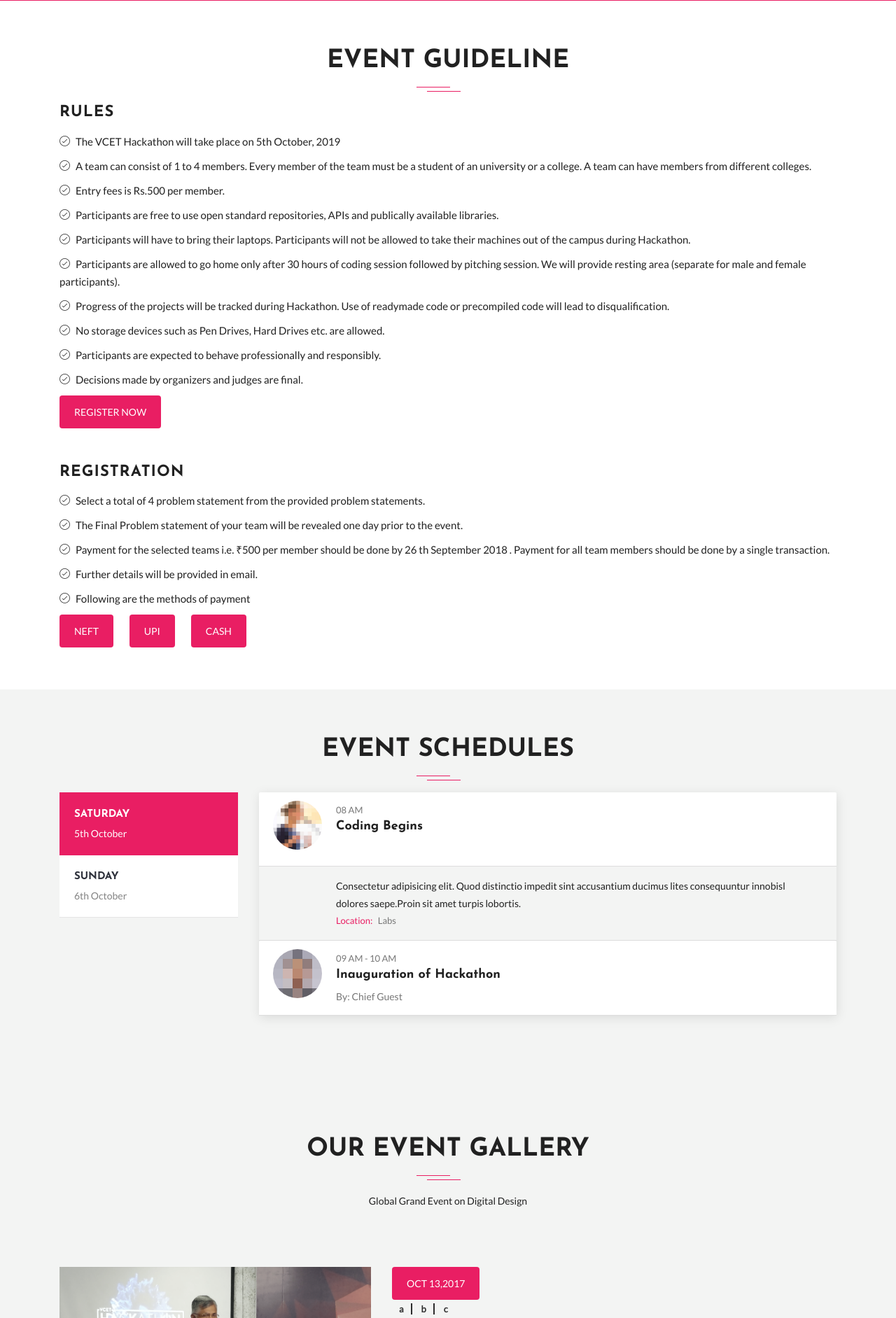
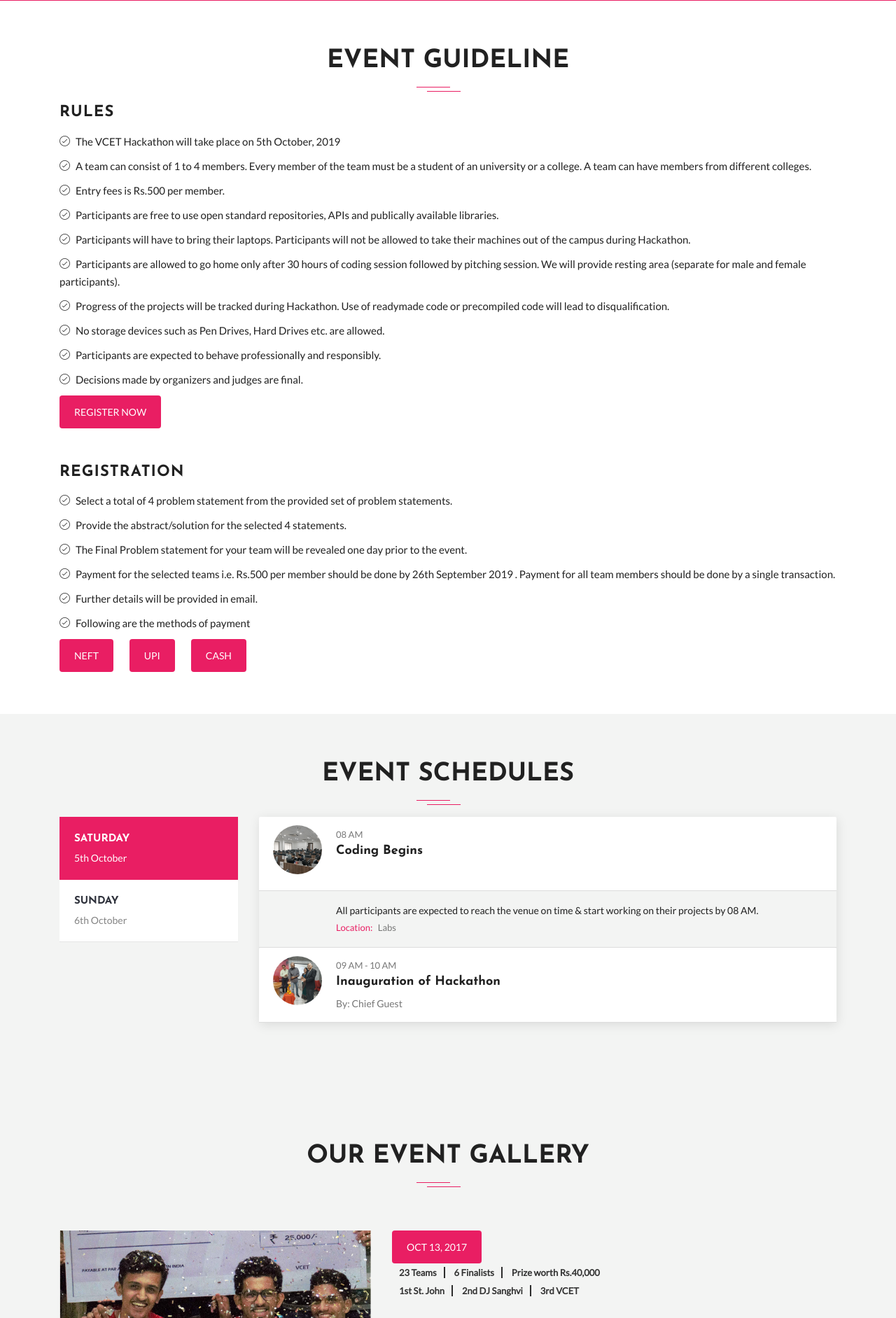
Before and after one commit to RavenColEvol/Hack, a Django app: page / in a window 1280 px wide. Shown: the part 3754-5637 px from the top of the page at 70% size. Run offline with Django 3.2, Linux system fonts and the light colour scheme; some libraries are stand-ins or nearby versions; some web fonts are replaced.

Commit message:
v0.2 Updated

```diff
--- a/hackathon/main/forms.py
+++ b/hackathon/main/forms.py
@@ -32,6 +32,3 @@ class StudentForm(forms.ModelForm):
             raise forms.ValidationError('All four problem statement must be different')
 
         return self.cleaned_data
-
-class Email(forms.Form):
-    email_id = forms.CharField()
--- a/hackathon/main/urls.py
+++ b/hackathon/main/urls.py
@@ -5,5 +5,4 @@ urlpatterns = [
     path('',views.IndexView.as_view(),name='index'),
     path('problem_list/',views.CompanyProblemsList.as_view(),name='problem_list'),
     path('student_form/',views.StudentFormView,name='student_form'),
-    path('email/',views.test_email,name='email')
 ]
--- a/hackathon/main/views.py
+++ b/hackathon/main/views.py
@@ -3,7 +3,7 @@ from django.contrib import messages
 from mail_templated import send_mail
 from django.views.generic import ListView, FormView, TemplateView
 from main.models import CompanyInfo
-from main.forms import StudentForm,Email
+from main.forms import StudentForm
 from django.template.loader import render_to_string
 
 # Create your views here.
@@ -27,29 +27,8 @@ def StudentFormView(request):
             instance.problem_statement_3 = form.cleaned_data['problem_statement_3']
             instance.problem_statement_4 = form.cleaned_data['problem_statement_4']
             email_address = form.cleaned_data['team_leader_email']
-            messages.success(request,'Thanks ! for applying . You\'ll be notified about further steps.')
+            print(email_address,form.cleaned_data['team_leader_name'])
+            send_mail('email/confirmation.tpl',{'team_leader':form.cleaned_data['team_leader_name']},'vcet.hackathon@vcet.edu.in',[email_address,])
             instance.save()
-            send_email(email_address)
-            return redirect('/')
+            return redirect('index')
     return render(request,'main/form.html',{'form':form})
-
-def test_email(request):
-    form = Email()
-    if request.method == 'POST':
-        form = Email(request.POST)
-        if form.is_valid():
-            to = form.cleaned_data['email_id']
-            send_mail('email/confirmation.tpl',{'team_leader':'Ravi'},'ravi@gmail.com',[to,])
-    return render(request,'main/email.html',{'form':form})
-
-def send_email(to_email):
-        subject = 'cool'
-        content = 'cm'
-        from_email = 'onecourse1@gmail.com'
-
-        send_mail(subject,
-        content,
-        from_email,
-        [to_email],
-        fail_silently=False
-        )
--- a/hackathon/static/css/main.css
+++ b/hackathon/static/css/main.css
@@ -637,7 +637,7 @@ a.back-to-top:hover, a.back-to-top:focus {
 }
 
 .navbar-expand-lg .navbar-nav .nav-link {
-  color: #fff;
+  color: #333333;
   padding: 0 15px;
   margin-top: 10px;
   margin-bottom: 10px;
@@ -648,6 +648,11 @@ a.back-to-top:hover, a.back-to-top:focus {
   -moz-transition: all 0.3s ease-in-out;
   transition: all 0.3s ease-in-out;
   position: relative;
+}
+
+.nav-style{
+  width:200px;
+  height:auto;
 }
 
 .navbar-expand-lg .navbar-nav li > a:before {
@@ -1862,9 +1867,11 @@ a.back-to-top:hover, a.back-to-top:focus {
 .footer-area ul li a:hover {
   color: #E91E63;
 }
-
+.footer-social{
+  display:inline-block !important;
+}
 .footer-area .footer-social li {
-  display: inline-block;
+  display: inline-block !important;
 }
 
 .footer-area .footer-social li a {
@@ -1873,7 +1880,7 @@ a.back-to-top:hover, a.back-to-top:focus {
   width: 35px;
   height: 35px;
   line-height: 35px;
-  display: block;
+  display: block !important;
   text-align: center;
   border-radius: 4px;
   font-size: 15px;
--- a/hackathon/templates/main/base.html
+++ b/hackathon/templates/main/base.html
@@ -7,7 +7,7 @@
     <meta charset="utf-8">
     <meta name="viewport" content="width=device-width, initial-scale=1, shrink-to-fit=no">
 
-    <title>Grand - Event and Conference Template</title>
+    <title>VCET | Hackathon 2019</title>
 
     <!-- Bootstrap CSS -->
     <link rel="stylesheet" type="text/css" href="{%static 'css/bootstrap.min.css'%}">
@@ -33,7 +33,7 @@
         <!-- Navbar Start -->
         {% url 'problem_list' as problem_list %}
         {% url 'index' as index %}
-        <nav class="navbar navbar-expand-lg fixed-top scrolling-navbar bg-dark">
+        <nav class="navbar navbar-expand-lg fixed-top scrolling-navbar bg-light">
             <div class="container">
                 <!-- Brand and toggle get grouped for better mobile display -->
                 <div class="navbar-header">
@@ -44,7 +44,7 @@
                         <span class="icon-menu"></span>
                         <span class="icon-menu"></span>
                     </button>
-                    <a href="{%url 'index'%}" class="navbar-brand"><img src="{%static 'img/logo.png'%}" alt=""></a>
+                    <a href="{%url 'index'%}" class="navbar-brand nav-style"><img src="{%static 'img/logo.png'%}" alt=""></a>
                 </div>
                 <div class="collapse navbar-collapse" id="main-navbar">
                     <ul class="navbar-nav mr-auto w-100 justify-content-end">
@@ -144,7 +144,7 @@
             <div class="container">
                 <div class="row">
                     <div class="col-md-6 col-lg-3 col-sm-6 col-xs-12 wow fadeInUp" data-wow-delay="0.2s">
-                        <h3><img src="{%static 'img/logo.png'%}" alt=""></h3>
+                        <h3><img src="{%static 'img/logo-white.png'%}" class="nav-style" alt=""></h3>
                         <!--
           <p>
             Aorem ipsum dolor sit amet elit sed lum tempor incididunt ut labore el dolore alg minim veniam quis nostrud ncididunt.
@@ -172,7 +172,7 @@
 
                         <h3>FOLLOW US ON</h3>
                         <div class="widget">
-                            <ul class="footer-social">
+                            <ul class="footer-social" style="display:inline-block !important;">
                                 <li><a class="facebook" href="https://www.facebook.com/VCET-Hackathon-504784249879705"
                                         target="_blank"><i class="lni-facebook-filled"></i></a></li>
                                 <li><a class="twitter" href="https://twitter.com/login?lang=en" target="_blank"><i
--- a/hackathon/templates/main/index.html
+++ b/hackathon/templates/main/index.html
@@ -261,7 +286,7 @@
                 <img src="{%static 'img/trophy/1st.svg'%}" alt="">
             </div>
             <div class="prize-card-content first">
-                Rs. 50,000
+                Rs. 40,000
             </div>
           </div>
           <div class="prize-card text-center">
@@ -362,12 +387,14 @@
         <br>
         <h2 class="intro-title">REGISTRATION</h2>
         <ul class="list-specification">
-          <li><i class="lni-check-mark-circle"></i> Select a total of 4 problem statement from the provided problem
+          <li><i class="lni-check-mark-circle"></i> Select a total of 4 problem statement from the provided set of problem
             statements.</li>
-          <li><i class="lni-check-mark-circle"></i> The Final Problem statement of your team will be revealed one day
+          <li><i class="lni-check-mark-circle"></i> Provide the abstract/solution for the selected 4
+            statements.</li>
+          <li><i class="lni-check-mark-circle"></i> The Final Problem statement for your team will be revealed one day
             prior to the event.</li>
-          <li><i class="lni-check-mark-circle"></i> Payment for the selected teams i.e. ₹500 per member should be done
-            by 26 th September 2018 . Payment for all team members should be done by a single transaction.</li>
+          <li><i class="lni-check-mark-circle"></i> Payment for the selected teams i.e. Rs.500 per member should be done
+            by 26th September 2019 . Payment for all team members should be done by a single transaction.</li>
           <li><i class="lni-check-mark-circle"></i> Further details will be provided in email.</li>
           <li><i class="lni-check-mark-circle"></i> Following are the methods of payment</li>
         </ul>
@@ -512,7 +539,7 @@
                   <div class="collapsed card-header" data-toggle="collapse" data-target="#collapseOne"
                     aria-expanded="false" aria-controls="collapseOne">
                     <div class="images-box">
-                      <img class="img-fluid" src="{%static 'img/speaker/speakers-1.jpg'%}" alt="">
+                      <img class="img-fluid" src="{%static 'img/code-min.png'%}" alt="">
                     </div>
                     <span class="time">08 AM</span>
                     <h4>Coding Begins</h4>
@@ -522,8 +549,7 @@
                 </div>
                 <div id="collapseOne" class="collapse show" aria-labelledby="headingOne" data-parent="#accordion">
                   <div class="card-body">
-                    <p>Consectetur adipisicing elit. Quod distinctio impedit sint accusantium ducimus lites consequuntur
-                      innobisl dolores saepe.Proin sit amet turpis lobortis.</p>
+                    <p>All participants are expected to reach the venue on time & start working on their projects by 08 AM.</p>
                     <div class="location">
                       <span>Location:</span> Labs
                     </div>
@@ -535,7 +561,7 @@
                   <div class="collapsed card-header" data-toggle="collapse" data-target="#collapseTwo"
                     aria-expanded="false" aria-controls="collapseTwo">
                     <div class="images-box">
-                      <img class="img-fluid" src="{%static 'img/speaker/speakers-2.jpg'%}" alt="">
+                      <img class="img-fluid" src="{%static 'img/inaug-min.png'%}" alt="">
                     </div>
                     <span class="time">09 AM - 10 AM </span>
                     <h4>Inauguration of Hackathon</h4>
@@ -544,8 +570,7 @@
                 </div>
                 <div id="collapseTwo" class="collapse" aria-labelledby="headingTwo" data-parent="#accordion">
                   <div class="card-body">
-                    <p>Consectetur adipisicing elit. Quod distinctio impedit sint accusantium ducimus lites consequuntur
-                      innobisl dolores saepe.Proin sit amet turpis lobortis.</p>
+                    <p>Inauguration of the Hackathon Event will be done by the Chief Guest, Principal Sir & all our Faculty Members.</p>
                     <div class="location">
                       <span>Location:</span> Seminar Hall
                     </div>
@@ -583,7 +608,7 @@
                   <div class="collapsed card-header" data-toggle="collapse" data-target="#collapseOne1"
                     aria-expanded="false" aria-controls="collapseOne1">
                     <div class="images-box">
-                      <img class="img-fluid" src="{%static 'img/speaker/speakers-1.jpg'%}" alt="">
+                      <img class="img-fluid" src="{%static 'img/judge-min.png'%}" alt="">
                     </div>
                     <span class="time">01 PM - 02 PM</span>
                     <h4>Selection for finalist</h4>
@@ -592,8 +617,7 @@
                 </div>
                 <div id="collapseOne1" class="collapse show" aria-labelledby="headingOne1" data-parent="#accordion2">
                   <div class="card-body">
-                    <p>Consectetur adipisicing elit. Quod distinctio impedit sint accusantium ducimus lites consequuntur
-                      innobisl dolores saepe.Proin sit amet turpis lobortis.</p>
+                    <p>All Participants need to present their final work and the best ones will proceed for Pitching Round.</p>
                     <div class="location">
                       <span>Location:</span> Labs
                     </div>
@@ -605,7 +629,7 @@
                   <div class="collapsed card-header" data-toggle="collapse" data-target="#collapseTwo2"
                     aria-expanded="false" aria-controls="collapseTwo2">
                     <div class="images-box">
-                      <img class="img-fluid" src="{%static 'img/speaker/speakers-2.jpg'%}" alt="">
+                      <img class="img-fluid" src="{%static 'img/pitch-min.png'%}" alt="">
                     </div>
                     <span class="time">03 PM - 05 PM</span>
                     <h4>Final pitching of finalists.</h4>
@@ -614,8 +638,7 @@
                 </div>
                 <div id="collapseTwo2" class="collapse" aria-labelledby="headingTwo2" data-parent="#accordion2">
                   <div class="card-body">
-                    <p>Consectetur adipisicing elit. Quod distinctio impedit sint accusantium ducimus lites consequuntur
-                      innobisl dolores saepe.Proin sit amet turpis lobortis.</p>
+                    <p>Pitching Round for the Finalists from which the Winners will be declared.</p>
                     <div class="location">
                       <span>Location:</span> Seminar Hall
                     </div>
@@ -639,45 +662,61 @@
           <div class="col-12">
             <div class="section-title-header text-center">
               <h1 class="section-title wow fadeInUp" data-wow-delay="0.2s">our event gallery</h1>
-              <p class="wow fadeInDown" data-wow-delay="0.2s">Global Grand Event on Digital Design</p>
+              <!--<p class="wow fadeInDown" data-wow-delay="0.2s">Global Grand Event on Digital Design</p>-->
             </div>
           </div>
         </div>
 
         <div class="row left-positioning">
           <div class="col-md-5">
-              <img src="{%static 'img/car1-min.png'%}" class="img-fluid" alt="">
+              <img src="{%static 'img/winners.jpg'%}" class="img-fluid" alt="">
           </div>
           <div class="col-md-7">
-            <button class="btn btn-common">Oct 13,2017</button>
+            <button class="btn btn-common">Oct 13, 2017</button>
             <div class="content">
               <ul class='tabs'>
-                <li><a href="">a</a></li>
-                <li><a href="">b</a></li>
-                <li><a href="">c</a></li>
+                <li><a href="">23 Teams</a></li>
+                <li><a href="">6 Finalists</a></li>
+                <li><a href="">Prize worth Rs.40,000</a></li>
               </ul>
-              <h5>The Initial Stage ! </h5>
+              <ul class='tabs'>
+                <li><a href="">1st St. John</a></li>
+                <li><a href="">2nd DJ Sanghvi</a></li>
+                <li><a href="">3rd VCET</a></li>
+              </ul>
+              <br>
+              <h5><b>THE INITIAL STAGE ! </b></h5>
               <p>
-                This was the first time that VCET was organising Hackathon and which went on to be one of the most successful events of the college. VCET's Hackathon 2017 saw 23 teams consisting of 65 participants competing against each other for 30 hours showcasing their Coding prowess to solve a Real World problem through their working prototypes. Out of these teams, 6 finalists were selected by the Jury for the Final Pitching before the Judges and escalated one step closer for bagging cash prizes worth 40,000 INR.
+                This was the first time that VCET was organising Hackathon and which went on to be one of the most successful events of the college. VCET's Hackathon 2017 saw 23 teams consisting of 65 participants competing against each other for 30 hours showcasing their Coding prowess to solve a Real World problem through their working prototypes.
+                <br>
+                The final day saw the 6 finalists pitching their unique ideas with working solutions before the judges. Out of which the Top 3 teams emerged as the winners of the very first edition of VCET's Hackathon winning cash prizes worth 40,000 INR.
               </p>
             </div>
           </div>
         </div>
         <div class="row right-positioning">
             <div class="col-md-5">
-                <img src="{%static 'img/car1-min.png'%}" class="img-fluid" alt="">
+                <img src="{%static 'img/car3-min.png'%}" class="img-fluid" alt="">
             </div>
             <div class="col-md-7">
-              <button class="btn btn-common">Oct 13,2017</button>
+              <button class="btn btn-common">Oct 5, 2018</button>
               <div class="content">
                 <ul class='tabs'>
-                  <li><a href="">a</a></li>
-                  <li><a href="">b</a></li>
-                  <li><a href="">c</a></li>
+                  <li><a href="">36 Teams</a></li>
+                  <li><a href="">8 Finalists</a></li>
+                  <li><a href="">Prize worth Rs.40,000</a></li>
                 </ul>
-                <h5>The Initial Stage ! </h5>
+                <ul class='tabs'>
+                  <li><a href="">1st Team Revamp</a></li>
+                <li><a href="">2nd Team Droidbox</a></li>
+                <li><a href="">3rd Team Elite++</a></li>
+                </ul>
+                <br>
+                <h5><b>SECOND ANNUAL ! </b></h5>
                 <p>
-                  This was the first time that VCET was organising Hackathon and which went on to be one of the most successful events of the college. VCET's Hackathon 2017 saw 23 teams consisting of 65 participants competing against each other for 30 hours showcasing their Coding prowess to solve a Real World problem through their working prototypes. Out of these teams, 6 finalists were selected by the Jury for the Final Pitching before the Judges and escalated one step closer for bagging cash prizes worth 40,000 INR.
+                  Hackathon 2018 which was followed by the next year turned out much more successful than the previous year. This year the number of teams went up to 36 from 23, which was in the Inaugural year. Participants came up with solutions to real world problems by showcasing their Coding prowess.
+                  <br>
+                  Apart from monetary prizes, students got Internship as well as an enriching experience of building a working prototype which gives a great credibility to the designing and development skills of the participants and adds value to their resume.
                 </p>
               </div>
             </div>
@@ -800,13 +839,12 @@
             <div class="card-header" id="headingOne">
               <div class="header-title" data-toggle="collapse" data-target="#questionOne" aria-expanded="true"
                 aria-controls="collapseOne">
-                <i class="lni-pencil"></i> How to make a new event?
+                <i class="lni-pencil"></i> How to enter in the event?
               </div>
             </div>
             <div id="questionOne" class="collapse" aria-labelledby="headingOne" data-parent="#question">
               <div class="card-body">
-                Anim pariatur cliche reprehenderit, enim eiusmod high life accusamus terry richardson ad squid. 3 wolf
-                moon officia aute, non cupidatat skateboard dolor brunch. Food truck quinoa nesciunt laborum eiusmod.
+                Register your team by providing the abstract to 4 Problem Statements and make the payment before the Last Date.
               </div>
             </div>
           </div>
@@ -828,13 +865,12 @@
             <div class="card-header" id="headingThree">
               <div class="header-title" data-toggle="collapse" data-target="#questionThree" aria-expanded="false"
                 aria-controls="questionThree">
-                <i class="lni-pencil"></i> Which document can i bring to meeting?
+                <i class="lni-pencil"></i> Who can join the event ?
               </div>
             </div>
             <div id="questionThree" class="collapse" aria-labelledby="headingThree" data-parent="#question">
               <div class="card-body">
-                Anim pariatur cliche reprehenderit, enim eiusmod high life accusamus terry richardson ad squid. 3 wolf
-                moon officia aute, non cupidatat skateboard dolor brunch. Food truck quinoa nesciunt laborum eiusmod.
+                Any Student from Universirty or College.
               </div>
             </div>
           </div>
@@ -842,13 +878,16 @@
             <div class="card-header" id="headingThree">
               <div class="header-title" data-toggle="collapse" data-target="#questionFour" aria-expanded="false"
                 aria-controls="questionFour">
-                <i class="lni-pencil"></i> Who can join at the live event venue?
+                <i class="lni-pencil"></i> Where is the event ?
               </div>
             </div>
             <div id="questionFour" class="collapse" aria-labelledby="headingThree" data-parent="#question">
               <div class="card-body">
-                Anim pariatur cliche reprehenderit, enim eiusmod high life accusamus terry richardson ad squid. 3 wolf
-                moon officia aute, non cupidatat skateboard dolor brunch. Food truck quinoa nesciunt laborum eiusmod.
+                Vidyavardhini's College of Engineering and Technology
+                <br>
+                K.T. Marg, Dist-Palghar, Shastri Nagar
+                <br>
+                Vasai West, Maharashtra - 401202
               </div>
             </div>
           </div>
@@ -860,13 +899,12 @@
             <div class="card-header" id="headingOne2">
               <div class="header-title" data-toggle="collapse" data-target="#questionOne2" aria-expanded="true"
                 aria-controls="collapseOne">
-                <i class="lni-pencil"></i> How to make a new event?
+                <i class="lni-pencil"></i> Can I form team with a student from different college ?
               </div>
             </div>
             <div id="questionOne2" class="collapse" aria-labelledby="headingOne" data-parent="#question">
               <div class="card-body">
-                Anim pariatur cliche reprehenderit, enim eiusmod high life accusamus terry richardson ad squid. 3 wolf
-                moon officia aute, non cupidatat skateboard dolor brunch. Food truck quinoa nesciunt laborum eiusmod.
+                A team can have members from different colleges. Every member of the team must be a student of an university or a college.  A team can consist of 1 to 4 members.
               </div>
             </div>
           </div>
@@ -874,13 +912,12 @@
             <div class="card-header" id="headingTwo2">
               <div class="header-title" data-toggle="collapse" data-target="#questionTwo2" aria-expanded="false"
                 aria-controls="questionTwo">
-                <i class="lni-pencil"></i> Which payment methods do you accept?
+                <i class="lni-pencil"></i> What is the last date to register ?
               </div>
             </div>
             <div id="questionTwo2" class="collapse" aria-labelledby="headingTwo" data-parent="#question">
               <div class="card-body">
-                Anim pariatur cliche reprehenderit, enim eiusmod high life accusamus terry richardson ad squid. 3 wolf
-                moon officia aute, non cupidatat skateboard dolor brunch. Food truck quinoa nesciunt laborum eiusmod.
+                The last date to register is 26th September, 2019.
               </div>
             </div>
           </div>
@@ -888,13 +925,12 @@
             <div class="card-header" id="headingThree">
               <div class="header-title" data-toggle="collapse" data-target="#questionFive" aria-expanded="false"
                 aria-controls="questionFive">
-                <i class="lni-pencil"></i>How to set price?
+                <i class="lni-pencil"></i> Which things are to be carried ?
               </div>
             </div>
             <div id="questionFive" class="collapse" aria-labelledby="headingThree" data-parent="#question">
               <div class="card-body">
-                Anim pariatur cliche reprehenderit, enim eiusmod high life accusamus terry richardson ad squid. 3 wolf
-                moon officia aute, non cupidatat skateboard dolor brunch. Food truck quinoa nesciunt laborum eiusmod.
+                Participants will have to bring their laptops.
               </div>
             </div>
           </div>
@@ -902,13 +938,12 @@
             <div class="card-header" id="headingThree">
               <div class="header-title" data-toggle="collapse" data-target="#questionSix" aria-expanded="false"
                 aria-controls="questionSix">
-                <i class="lni-pencil"></i> What our price list?
+                <i class="lni-pencil"></i> How much is the entry fees ?
               </div>
             </div>
             <div id="questionSix" class="collapse" aria-labelledby="headingThree" data-parent="#question">
               <div class="card-body">
-                Anim pariatur cliche reprehenderit, enim eiusmod high life accusamus terry richardson ad squid. 3 wolf
-                moon officia aute, non cupidatat skateboard dolor brunch. Food truck quinoa nesciunt laborum eiusmod.
+                Entry fees is Rs.500 per member.
               </div>
             </div>
           </div>
```
Also changed, not shown: other parts of hackathon/templates/main/index.html (+38 -14 lines), hackathon/hackathon/settings.py (+5 -3 lines), hackathon/main/models.py (+8 -0 lines), hackathon/requirements.txt (added, +12 -0 lines), hackathon/templates/main/form.html (+66 -9 lines), hackathon/db.sqlite3, hackathon/main/migrations/0003_auto_20190809_1226.py (added), hackathon/static/img/logo-white.png (added), hackathon/static/img/logo.png, hackathon/static/img/winners.jpg (added), 2 other files.
